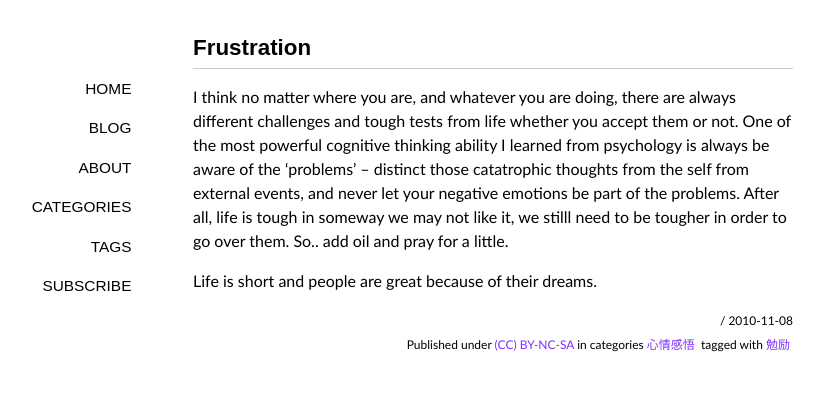
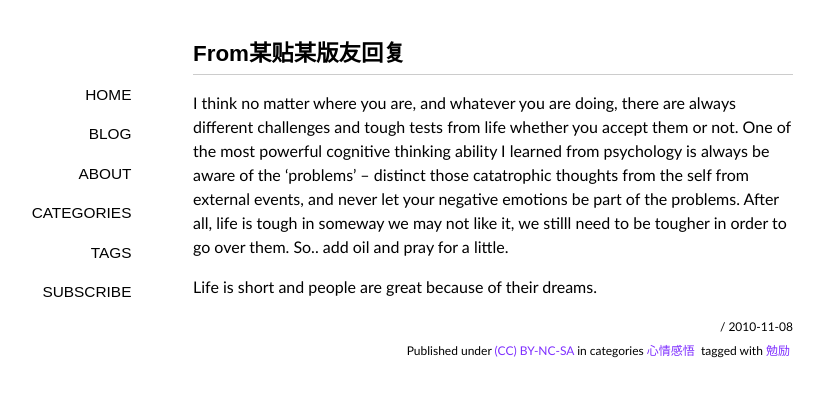
Before and after one commit to YupingLu/YupingLu.github.io, a Jekyll site: the page built from _posts/2010-11-08-reply-from-online-friend.markdown, in a window 1280 px wide. Shown: the top 397 px of the page, without its empty margins (147-971 px from the left). Built offline with Jekyll 4.4.1, drawn with Linux system fonts in a browser that asks for light colours; some web fonts are replaced; comment, search, counter and statistics services are not loaded.

Commit message:
update post

```diff
--- a/_posts/2010-11-08-reply-from-online-friend.markdown
+++ b/_posts/2010-11-08-reply-from-online-friend.markdown
@@ -1,6 +1,6 @@
 ---
 layout: post
-title: Frustration
+title: From某贴某版友回复
 categories: [心情感悟]
 tags: [勉励]
 ---
```
